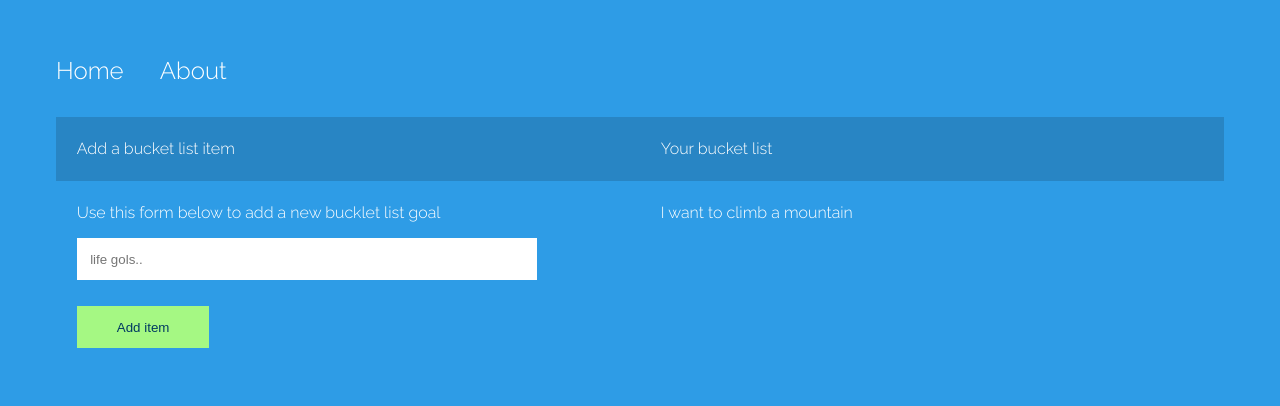
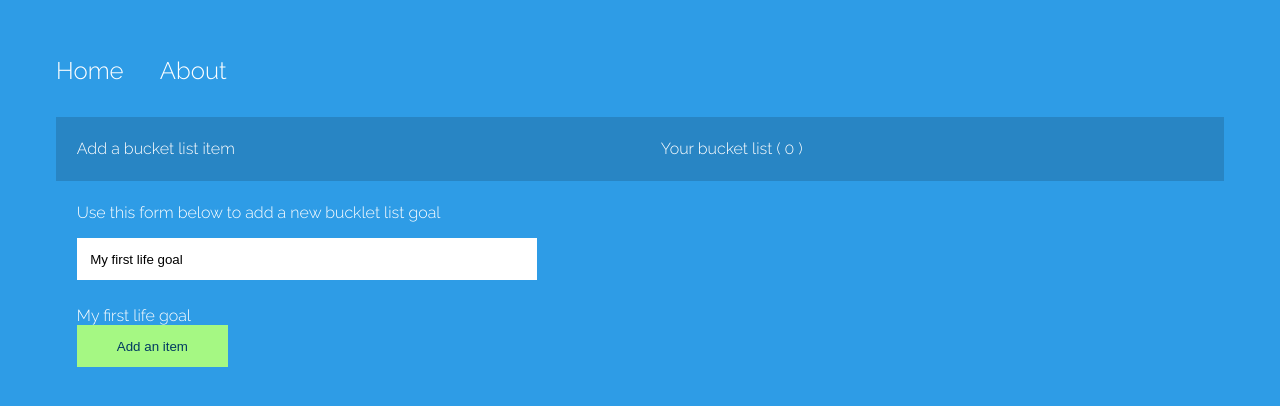
Before and after one commit to Rodoba96/ng5-web2, an Angular app: page / in a window 1280 px wide. Shown: the top 406 px of the page. Built offline with nearby package versions, Linux system fonts and the light colour scheme.

Commit message:
add interpolation #5

```diff
--- a/src/app/app.module.ts
+++ b/src/app/app.module.ts
@@ -1,6 +1,7 @@
 import { NgModule } from '@angular/core';
 import { BrowserModule } from '@angular/platform-browser';
 
+import { Form, FormsModule } from '@angular/forms';
 import { AppRoutingModule } from './app-routing.module';
 import { AppComponent } from './app.component';
 import { HomeComponent } from './home/home.component';
@@ -14,7 +15,8 @@
   ],
   imports: [
     BrowserModule,
-    AppRoutingModule
+    AppRoutingModule,
+    FormsModule
   ],
   providers: [],
   bootstrap: [AppComponent]
--- a/src/app/home/home.component.html
+++ b/src/app/home/home.component.html
@@ -1,27 +1,35 @@
 <div class="container color-dark">
+
   <div class="col">
     <p> Add a bucket list item </p>
   </div>
 
   <div class="col">
-      <p> Your bucket list </p>
+    <p> Your bucket list ( {{ itemCount }} )  </p>
   </div>
 
 </div>
 
+
 <div class="container color-ligth">
     <div class="col">
       <p class="sm"> Use this form below to add a new bucklet list goal </p>
+
      <form>
-          <input type="text" class="txt" name="item" placeholder="life gols..">
-          <input type="submit" class="btn" value="Add item">
+        <input type="text" class="txt" name="item" placeholder="life goals.." [(ngModel)]="goalText">
+        <br> <span> {{ goalText }}</span>
+
+        <input type="submit" class="btn" [value]="btnText" (click)="addItem()">
      </form>
+
     </div>
 
     <div class="col">
-        <p class="life container">
-            I want to climb a mountain
+
+      <p class="life-container" *ngFor="let goal of goals">
+        {{ goal }}
       </p>
+
     </div>
 
 </div>
--- a/src/app/home/home.component.ts
+++ b/src/app/home/home.component.ts
@@ -7,9 +7,21 @@
 })
 export class HomeComponent implements OnInit {
 
+  itemCount: number = 4;
+  btnText: string = 'Add an item';
+  goalText: string = 'My first life goal';
+  goals: string[] = [];
+
   constructor() { }
 
   ngOnInit(): void {
+   this.itemCount = this.goals.length;
+  }
+
+  addItem() {
+    this.goals.push(this.goalText);
+    this.goalText = '';
+    this.itemCount = this.goals.length;
   }
 
 }
```
Also changed, not shown: src/styles.scss (line endings or trailing spaces). Lines whose indentation alone changed are shown as unchanged.
